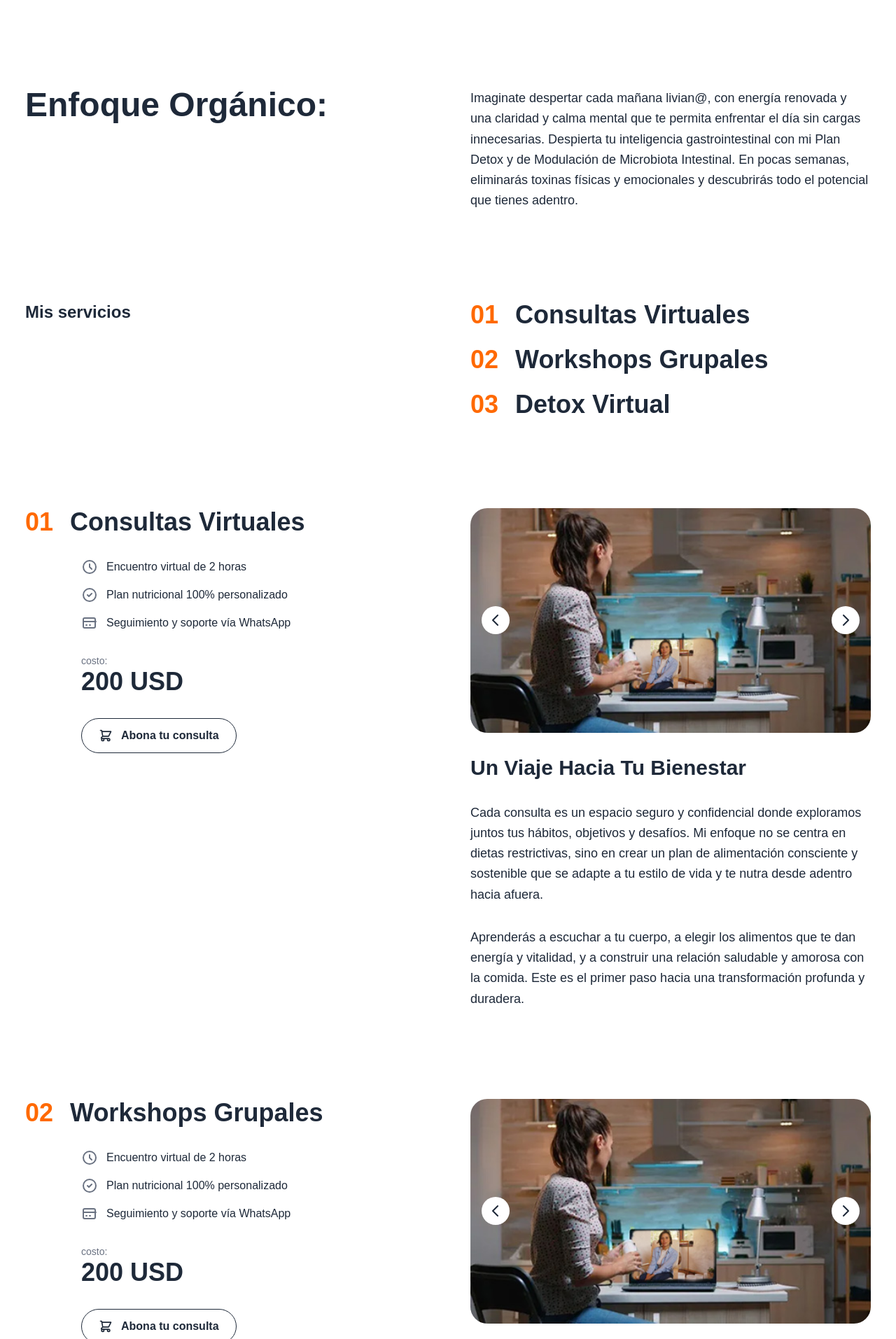
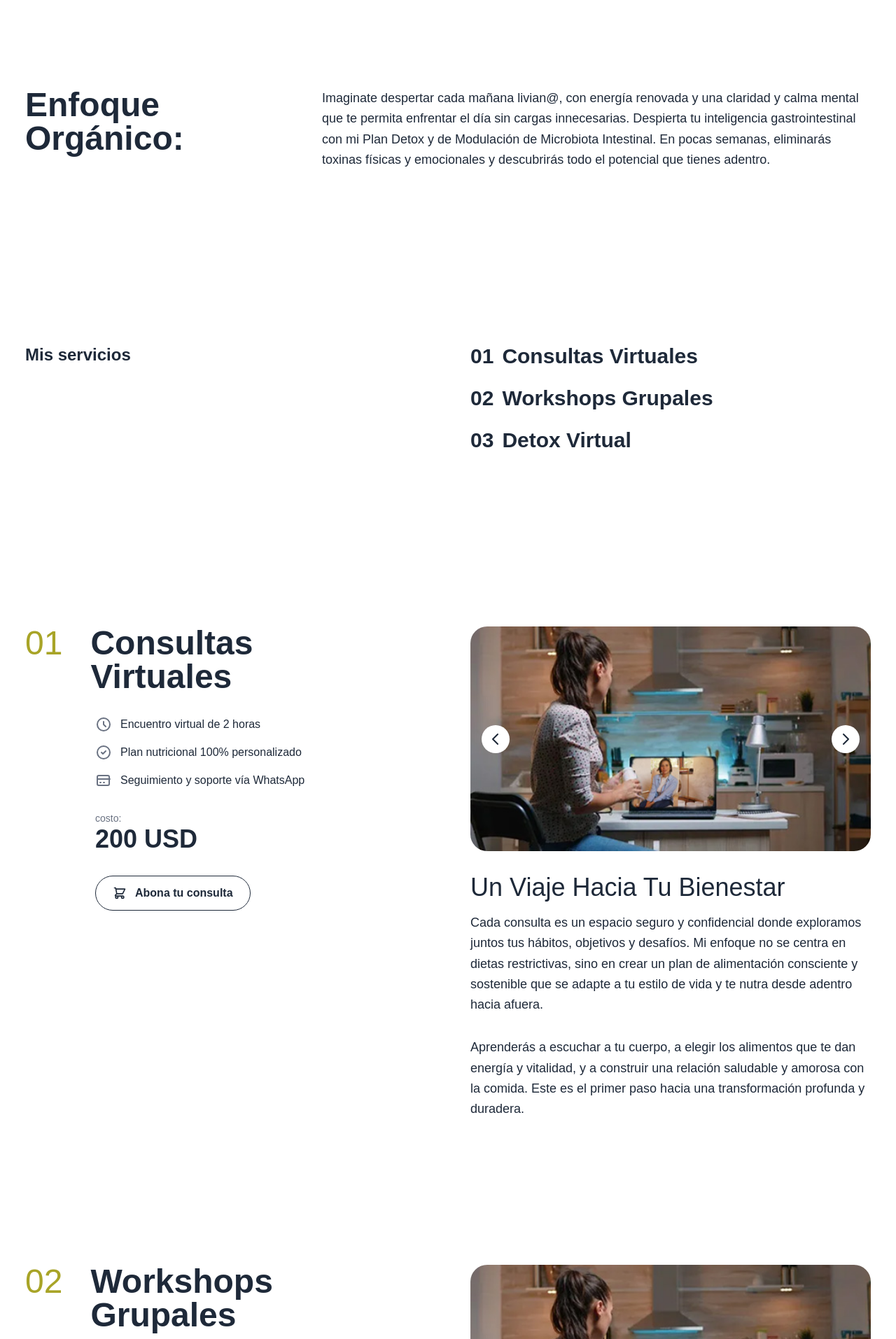
Before and after one commit to jmesparre/sanshine, a Next.js app: page / in a window 1280 px wide. Shown: the part 667-2580 px from the top of the page at 70% size. Built offline with nearby package versions, Linux system fonts and the light colour scheme; a web font is replaced by a local one.

Commit message:
se mejoro el estilo

```diff
--- a/src/app/page.tsx
+++ b/src/app/page.tsx
@@ -8,7 +8,8 @@ import Button from "@/components/Button";
 export default function Home() {
   return (
     <main className="bg-white text-gray-800">
-      <div className="px-9 py-0">
+      <div className="px-9
+       py-0">
 
         {/* Hero Section */}
         <section className="grid md:grid-cols-2 gap-16 items-center mb-32">
@@ -38,13 +39,13 @@ export default function Home() {
         </section>
 
         {/* Enfoque Orgánico Section */}
-        <section className="grid md:grid-cols-2 gap-16 items-start mb-32">
+        <section className="grid md:grid-cols-3 gap-16 items-start mb-32">
           {/* Left Column */}
-          <div>
+          <div className="md:col-span-1">
             <h2 className="text-5xl font-bold">Enfoque Orgánico:</h2>
           </div>
           {/* Right Column */}
-          <div>
+          <div className="md:col-span-2 w-full">
             <p className="text-lg leading-relaxed">
               Imaginate despertar cada mañana livian@, con energía renovada y una claridad y calma mental que te permita enfrentar el día sin cargas innecesarias. Despierta tu inteligencia gastrointestinal con mi Plan Detox y de Modulación de Microbiota Intestinal. En pocas semanas, eliminarás toxinas físicas y emocionales y descubrirás todo el potencial que tienes adentro.
             </p>
@@ -52,39 +53,39 @@ export default function Home() {
         </section>
 
         {/* Mis Servicios Section */}
-        <section className="grid md:grid-cols-2 gap-16 items-start mb-32">
+        <section className="grid md:grid-cols-2 gap-16 items-start my-62">
           {/* Left Column */}
           <div>
-            <h2 className="text-2xl font-bold">Mis servicios</h2>
+            <h2 className="text-2xl font-semibold">Mis servicios</h2>
           </div>
           {/* Right Column */}
           <div>
             <div className="space-y-6">
               <div className="flex items-baseline">
-                <span className="text-4xl font-bold text-orange-500 mr-6">01</span>
-                <h3 className="text-4xl font-bold">Consultas Virtuales</h3>
+                <span className="text-3xl font-semibold pr-3 smr-6">01</span>
+                <h3 className="text-3xl font-semibold">Consultas Virtuales</h3>
               </div>
               <div className="flex items-baseline">
-                <span className="text-4xl font-bold text-orange-500 mr-6">02</span>
-                <h3 className="text-4xl font-bold">Workshops Grupales</h3>
+                <span className="text-3xl font-semibold pr-3 smr-6">02</span>
+                <h3 className="text-3xl font-semibold">Workshops Grupales</h3>
               </div>
               <div className="flex items-baseline">
-                <span className="text-4xl font-bold text-orange-500 mr-6">03</span>
-                <h3 className="text-4xl font-bold">Detox Virtual</h3>
+                <span className="text-3xl font-semibold pr-3 smr-6">03</span>
+                <h3 className="text-3xl font-semibold">Detox Virtual</h3>
               </div>
             </div>
           </div>
         </section>
 
         {/* Consultas Virtuales Section */}
-        <section className="grid md:grid-cols-2 gap-16 items-start mb-32">
+        <section className="grid md:grid-cols-2 gap-16 items-start mb-52">
           {/* Left Column */}
           <div className="space-y-8">
             <div className="flex items-baseline">
-              <span className="text-4xl font-bold text-orange-500 mr-6">01</span>
-              <h3 className="text-4xl font-bold">Consultas Virtuales</h3>
+              <span className="text-5xl  text-[#a8a427] mr-10">01</span>
+              <h3 className="text-5xl font-semibold w-1.5">Consultas Virtuales</h3>
             </div>
-            <div className="space-y-4 pl-20">
+            <div className="space-y-4 pl-25">
               <div className="flex items-center space-x-3">
                 <svg xmlns="http://www.w3.org/2000/svg" className="h-6 w-6 text-gray-500" fill="none" viewBox="0 0 24 24" stroke="currentColor"><path strokeLinecap="round" strokeLinejoin="round" strokeWidth={2} d="M12 8v4l3 3m6-3a9 9 0 11-18 0 9 9 0 0118 0z" /></svg>
                 <span>Encuentro virtual de 2 horas</span>
@@ -98,11 +99,11 @@ export default function Home() {
                 <span>Seguimiento y soporte vía WhatsApp</span>
               </div>
             </div>
-            <div className="pl-20">
+            <div className="pl-25">
               <p className="text-sm text-gray-500">costo:</p>
               <p className="text-4xl font-bold">200 USD</p>
             </div>
-            <div className="pl-20">
+            <div className="pl-25">
               <Button variant="outline">
                 <svg xmlns="http://www.w3.org/2000/svg" className="h-5 w-5 mr-3" fill="none" viewBox="0 0 24 24" stroke="currentColor"><path strokeLinecap="round" strokeLinejoin="round" strokeWidth={2} d="M3 3h2l.4 2M7 13h10l4-8H5.4M7 13L5.4 5M7 13l-2.293 2.293c-.63.63-.184 1.707.707 1.707H17m0 0a2 2 0 100 4 2 2 0 000-4zm-8 2a2 2 0 11-4 0 2 2 0 014 0z" /></svg>
                 <span>Abona tu consulta</span>
@@ -128,7 +129,7 @@ export default function Home() {
                 </button>
               </div>
             </div>
-            <h3 className="text-3xl font-bold">Un Viaje Hacia Tu Bienestar</h3>
+            <h3 className="text-4xl mb-4">Un Viaje Hacia Tu Bienestar</h3>
             <p className="text-lg leading-relaxed">
               Cada consulta es un espacio seguro y confidencial donde exploramos juntos tus hábitos, objetivos y desafíos. Mi enfoque no se centra en dietas restrictivas, sino en crear un plan de alimentación consciente y sostenible que se adapte a tu estilo de vida y te nutra desde adentro hacia afuera.
             </p>
@@ -139,15 +140,15 @@ export default function Home() {
         </section>
 
 
-          {/* Consultas Workshops Grupales */}
-        <section className="grid md:grid-cols-2 gap-16 items-start mb-32">
+        {/* Consultas Workshops Grupales */}
+        <section className="grid md:grid-cols-2 gap-16 items-start mb-52">
           {/* Left Column */}
           <div className="space-y-8">
             <div className="flex items-baseline">
-              <span className="text-4xl font-bold text-orange-500 mr-6">02</span>
-              <h3 className="text-4xl font-bold">Workshops Grupales</h3>
+              <span className="text-5xl  text-[#a8a427] mr-10">02</span>
+              <h3 className="text-5xl font-semibold w-1.5">Workshops Grupales</h3>
             </div>
-            <div className="space-y-4 pl-20">
+            <div className="space-y-4 pl-25">
               <div className="flex items-center space-x-3">
                 <svg xmlns="http://www.w3.org/2000/svg" className="h-6 w-6 text-gray-500" fill="none" viewBox="0 0 24 24" stroke="currentColor"><path strokeLinecap="round" strokeLinejoin="round" strokeWidth={2} d="M12 8v4l3 3m6-3a9 9 0 11-18 0 9 9 0 0118 0z" /></svg>
                 <span>Encuentro virtual de 2 horas</span>
@@ -161,11 +162,11 @@ export default function Home() {
                 <span>Seguimiento y soporte vía WhatsApp</span>
               </div>
             </div>
-            <div className="pl-20">
+            <div className="pl-25">
               <p className="text-sm text-gray-500">costo:</p>
               <p className="text-4xl font-bold">200 USD</p>
             </div>
-            <div className="pl-20">
+            <div className="pl-25">
               <Button variant="outline">
                 <svg xmlns="http://www.w3.org/2000/svg" className="h-5 w-5 mr-3" fill="none" viewBox="0 0 24 24" stroke="currentColor"><path strokeLinecap="round" strokeLinejoin="round" strokeWidth={2} d="M3 3h2l.4 2M7 13h10l4-8H5.4M7 13L5.4 5M7 13l-2.293 2.293c-.63.63-.184 1.707.707 1.707H17m0 0a2 2 0 100 4 2 2 0 000-4zm-8 2a2 2 0 11-4 0 2 2 0 014 0z" /></svg>
                 <span>Abona tu consulta</span>
@@ -191,7 +192,7 @@ export default function Home() {
                 </button>
               </div>
             </div>
-            <h3 className="text-3xl font-bold">Un Viaje Hacia Tu Bienestar</h3>
+            <h3 className="text-4xl mb-4">Un Viaje Hacia Tu Bienestar</h3>
             <p className="text-lg leading-relaxed">
               Cada consulta es un espacio seguro y confidencial donde exploramos juntos tus hábitos, objetivos y desafíos. Mi enfoque no se centra en dietas restrictivas, sino en crear un plan de alimentación consciente y sostenible que se adapte a tu estilo de vida y te nutra desde adentro hacia afuera.
             </p>
@@ -201,7 +202,67 @@ export default function Home() {
           </div>
         </section>
 
-
+        {/* Consultas Detox Virtual */}
+        <section className="grid md:grid-cols-2 gap-16 items-start mb-52">
+          {/* Left Column */}
+          <div className="space-y-8">
+            <div className="flex items-baseline">
+              <span className="text-5xl  text-[#a8a427] mr-10">03</span>
+              <h3 className="text-5xl font-semibold w-1.5">Detox Virtual</h3>
+            </div>
+            <div className="space-y-4 pl-25">
+              <div className="flex items-center space-x-3">
+                <svg xmlns="http://www.w3.org/2000/svg" className="h-6 w-6 text-gray-500" fill="none" viewBox="0 0 24 24" stroke="currentColor"><path strokeLinecap="round" strokeLinejoin="round" strokeWidth={2} d="M12 8v4l3 3m6-3a9 9 0 11-18 0 9 9 0 0118 0z" /></svg>
+                <span>Encuentro virtual de 2 horas</span>
+              </div>
+              <div className="flex items-center space-x-3">
+                <svg xmlns="http://www.w3.org/2000/svg" className="h-6 w-6 text-gray-500" fill="none" viewBox="0 0 24 24" stroke="currentColor"><path strokeLinecap="round" strokeLinejoin="round" strokeWidth={2} d="M9 12l2 2 4-4m6 2a9 9 0 11-18 0 9 9 0 0118 0z" /></svg>
+                <span>Plan nutricional 100% personalizado</span>
+              </div>
+               <div className="flex items-center space-x-3">
+                <svg xmlns="http://www.w3.org/2000/svg" className="h-6 w-6 text-gray-500" fill="none" viewBox="0 0 24 24" stroke="currentColor"><path strokeLinecap="round" strokeLinejoin="round" strokeWidth={2} d="M3 10h18M7 15h1m4 0h1m-7 4h12a2 2 0 002-2V7a2 2 0 00-2-2H5a2 2 0 00-2 2v10a2 2 0 002 2z" /></svg>
+                <span>Seguimiento y soporte vía WhatsApp</span>
+              </div>
+            </div>
+            <div className="pl-25">
+              <p className="text-sm text-gray-500">costo:</p>
+              <p className="text-4xl font-bold">200 USD</p>
+            </div>
+            <div className="pl-25">
+              <Button variant="outline">
+                <svg xmlns="http://www.w3.org/2000/svg" className="h-5 w-5 mr-3" fill="none" viewBox="0 0 24 24" stroke="currentColor"><path strokeLinecap="round" strokeLinejoin="round" strokeWidth={2} d="M3 3h2l.4 2M7 13h10l4-8H5.4M7 13L5.4 5M7 13l-2.293 2.293c-.63.63-.184 1.707.707 1.707H17m0 0a2 2 0 100 4 2 2 0 000-4zm-8 2a2 2 0 11-4 0 2 2 0 014 0z" /></svg>
+                <span>Abona tu consulta</span>
+              </Button>
+            </div>
+          </div>
+          {/* Right Column */}
+          <div className="space-y-8">
+            <div className="relative">
+              <Image
+                src="/placeholder-consulta.jpg" // Placeholder
+                alt="Consulta virtual"
+                width={600}
+                height={400}
+                className="rounded-3xl object-cover"
+              />
+              <div className="absolute inset-0 flex justify-between items-center px-4">
+                <button className="bg-white bg-opacity-50 rounded-full p-2">
+                  <svg xmlns="http://www.w3.org/2000/svg" className="h-6 w-6" fill="none" viewBox="0 0 24 24" stroke="currentColor"><path strokeLinecap="round" strokeLinejoin="round" strokeWidth={2} d="M15 19l-7-7 7-7" /></svg>
+                </button>
+                <button className="bg-white bg-opacity-50 rounded-full p-2">
+                  <svg xmlns="http://www.w3.org/2000/svg" className="h-6 w-6" fill="none" viewBox="0 0 24 24" stroke="currentColor"><path strokeLinecap="round" strokeLinejoin="round" strokeWidth={2} d="M9 5l7 7-7 7" /></svg>
+                </button>
+              </div>
+            </div>
+            <h3 className="text-4xl mb-4">Un Viaje Hacia Tu Bienestar</h3>
+            <p className="text-lg leading-relaxed">
+              Cada consulta es un espacio seguro y confidencial donde exploramos juntos tus hábitos, objetivos y desafíos. Mi enfoque no se centra en dietas restrictivas, sino en crear un plan de alimentación consciente y sostenible que se adapte a tu estilo de vida y te nutra desde adentro hacia afuera.
+            </p>
+            <p className="text-lg leading-relaxed">
+              Aprenderás a escuchar a tu cuerpo, a elegir los alimentos que te dan energía y vitalidad, y a construir una relación saludable y amorosa con la comida. Este es el primer paso hacia una transformación profunda y duradera.
+            </p>
+          </div>
+        </section>
 
       </div>
     </main>
```
